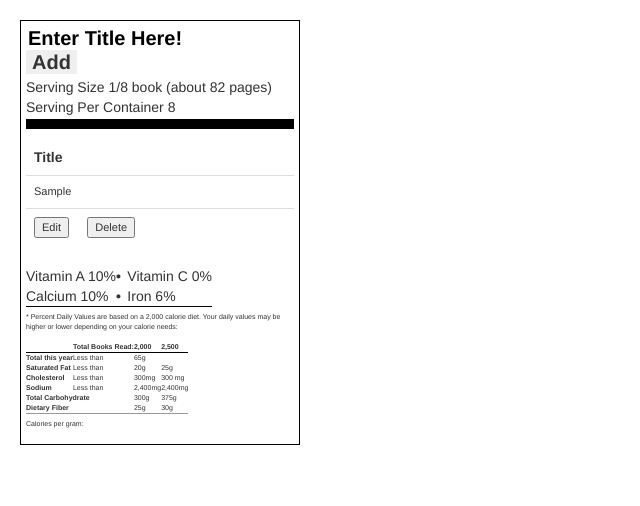
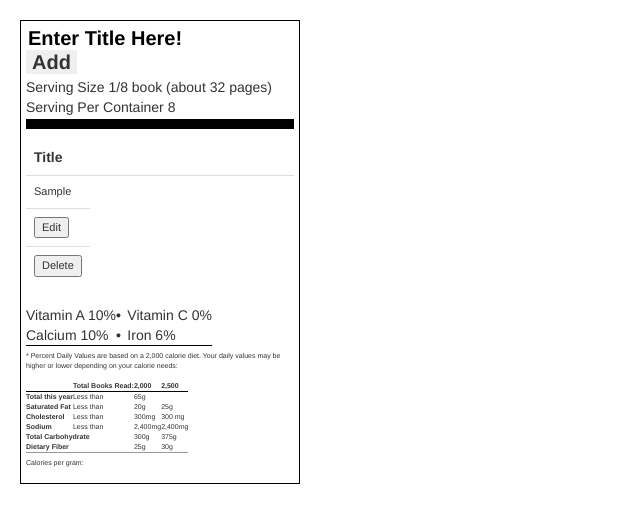
Before and after one commit to code2014account/BookClub, a plain HTML site: page index.html in a window 1280 px wide. Both pictures are taken after typing "Sample" into the empty fields and a click on the input "Add". Shown: the whole page, without its empty margins (0-640 px from the left). Drawn offline with nearby package versions, Linux system fonts and the light colour scheme.

Commit message:
more stuff

```diff
--- a/index.html
+++ b/index.html
@@ -33,14 +33,14 @@
         <input type="submit" value="Edit" /> <a onclick="closeInput()" aria-label="Close">&#10006;</a>
         </form>
       </div></h1>
-      <p>Serving Size 1/8 book (about 82 pages)</p>
+      <p>Serving Size 1/8 book (about 32 pages)</p>
       <p>Serving Per Container 8</p>
     </header>
       <p id="bookcounter"></p>
 
       <table id="bcID" title="Library" class="table table-hover">
         <thead>
-          <tr id="a-button">
+          <tr>
             <th field="title" width="50" id="a-button">Title</th>
           </tr>
         </thead>
--- a/scripts/script.js
+++ b/scripts/script.js
@@ -38,6 +38,7 @@ var bookshelf = new function() {
         abook += '<td>' + this.books[i] + '<td>';
         abook += '<tr>';
         abook += '<td><button onclick="bookshelf.Edit(' + i + ')">Edit</button></td>';
+        abook += '<tr>';
         abook += '<td><button onclick="bookshelf.Delete(' + i + ')">Delete</button></td>';
       }
     }
--- a/styles/main.css
+++ b/styles/main.css
@@ -29,6 +29,14 @@ html {
   float: left;
   margin: 20px;
 }
+
+.nutrition-facts {
+  font-size: 1.1rem;
+}
+
+
+/* CSS from here down is taken from https://codepen.io/chriscoyier/pen/egHEK*/
+
 body {
   font-size: small;
   line-height: 1.4;
@@ -90,11 +98,6 @@ p {
   }
 }
 
-.nutrition-facts {
-  font-size: 1.1rem;
-}
-
-
 .small-info {
   font-size: 0.7rem;
 }
@@ -143,3 +146,5 @@ p {
 .thin-end {
   border-bottom: 1px solid black;
 }
+
+/* end codepen css here*/
```
